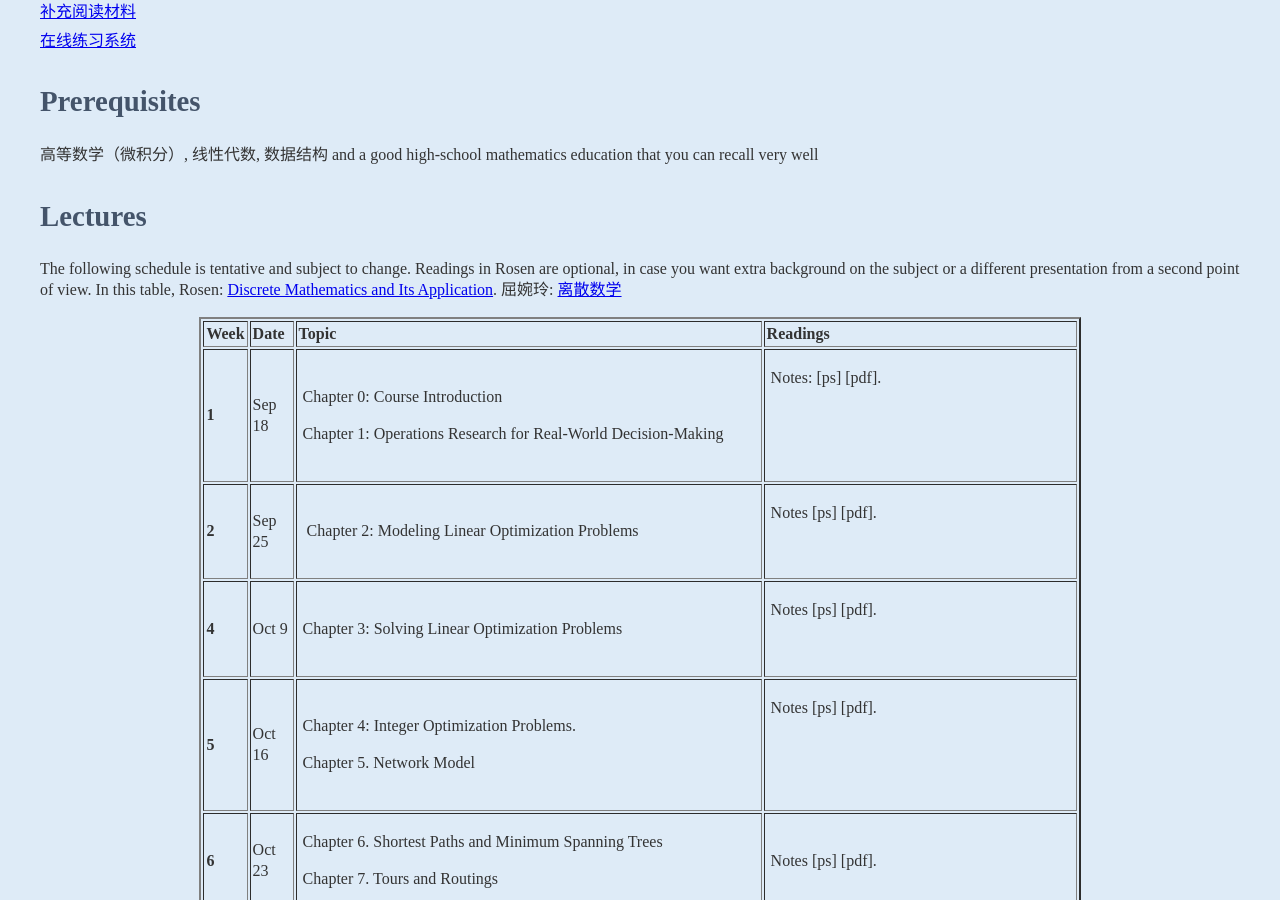
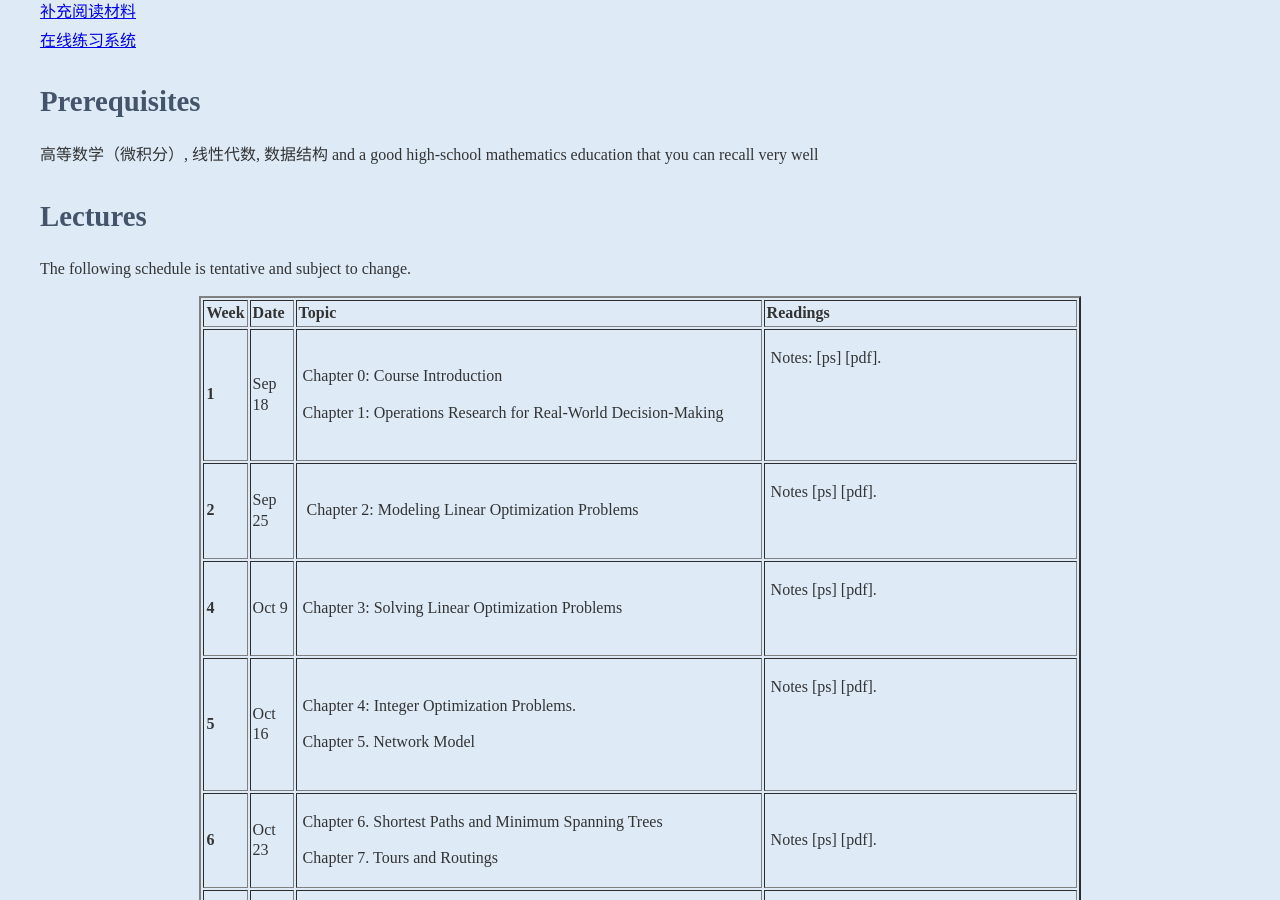
Before and after one commit to kejiwei/kejiwei.github.io, a Jekyll site: the page teaching/courses/OTM/index.html, which Jekyll copies as it is, in a window 1280 px wide and 900 px high, scrolled down 849 px. Built offline with Jekyll 4.4.1, drawn with Linux system fonts in a browser that asks for light colours.

Commit message:
Update index.html
主页修改

```diff
--- a/teaching/courses/OTM/index.html
+++ b/teaching/courses/OTM/index.html
@@ -53,11 +53,7 @@
 
                 <h2>Lectures</h2>
 
-                <p>The following schedule is tentative and subject to change.
-                Readings in Rosen are optional, in case you want extra background
-                on the subject or a different presentation from a second point of view.
-                In this table, Rosen: <a href="https://www.amazon.com/Discrete-Mathematics-Its-Applications-Seventh/dp/0073383090"> Discrete Mathematics and Its Application</a>.
-                屈婉玲: <a href="https://item.jd.com/13041609.html"> 离散数学</a>
+                <p>The following schedule is tentative and subject to change.&nbsp;&nbsp;
                 <div align=center>
                 <table border=2 cellpadding=2>
 
@@ -226,7 +222,7 @@
                     <h3>作业一</h3>
                     <p>发布日期：&nbsp;</p>
                     <p>截止日期：&nbsp;</p>
-                    <a href="assignments/homework1.pdf">下载作业</a>
+					<p>下载作业：&nbsp;</p>
                 </li>
                 <!-- 更多作业 -->
             </ul>
```
